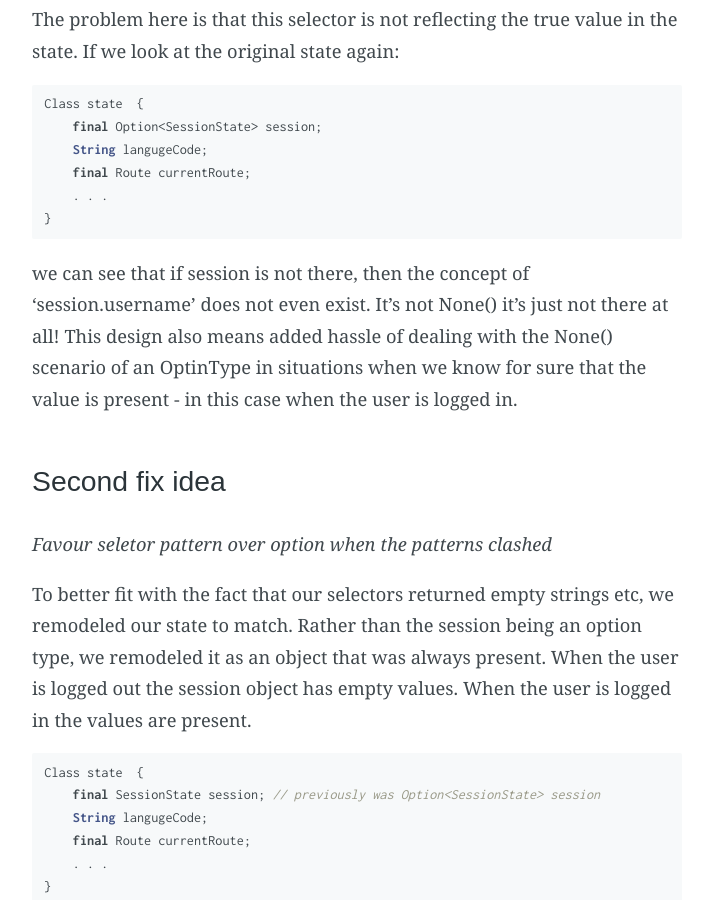
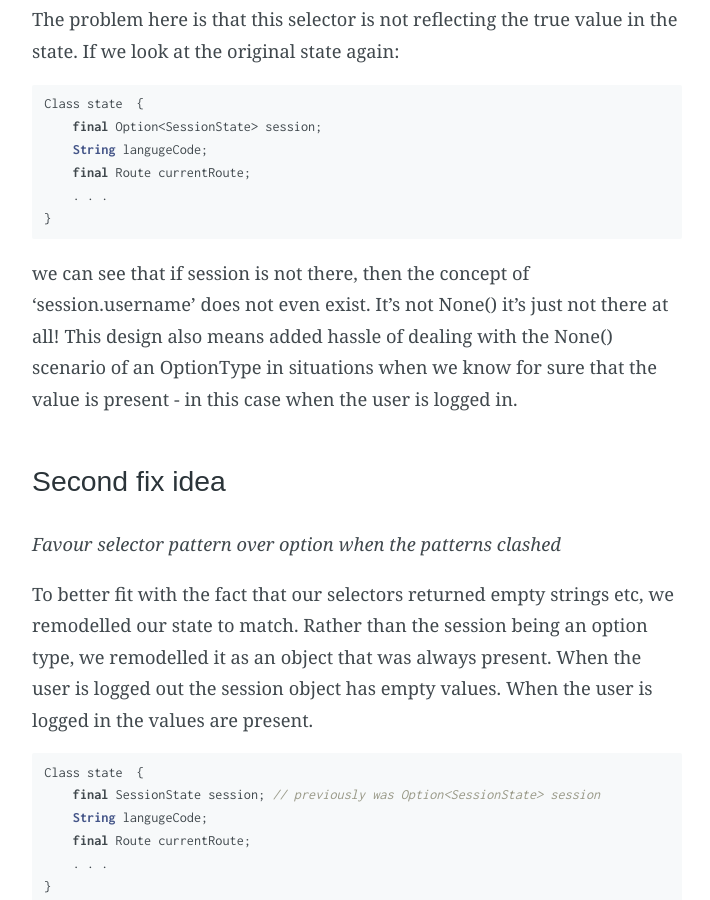
Before and after one commit to liefery-it-legacy/blog, a Jekyll site: the page built from _posts/2019-07-15-battle-of-the-patterns-part-1.md, in a window 1280 px wide and 900 px high, scrolled down 4946 px. Shown: the whole window, without its empty margins (283-993 px from the left). Built offline with Jekyll 4.4.1, drawn with Linux system fonts in a browser that asks for light colours; some web fonts are replaced; comment, search, counter and statistics services are not loaded; some of the changed text lies outside the part shown.

Commit message:
spellchecker

````diff
--- a/_posts/2019-07-15-battle-of-the-patterns-part-1.md
+++ b/_posts/2019-07-15-battle-of-the-patterns-part-1.md
@@ -81,7 +81,7 @@ Class state  {
 
 In this design, there is no session when the user is logged out. When the user logs in we create a session object that contains information about the currently logged in user, and their orders. This made session a prime candidate for using Option type, which we have done with  Option<SessionState>
 
-When we go to use this session we handle it with a Fold function
+When we go to use this session, we handle it with a Fold function
 that takes 2 callbacks - one for if the option value is None() and one for if there is a value (Some)
 
 ```dart
@@ -138,13 +138,13 @@ Class state  {
 ```
 
 we can see that if session is not there, then the concept of ‘session.username’ does not even exist. It’s not None() it’s just not there at all!
-This design also means added hassle of dealing with the None() scenario of an OptinType in situations when we know for sure that the value is present - in this case when the user is logged in.
+This design also means added hassle of dealing with the None() scenario of an OptionType in situations when we know for sure that the value is present - in this case when the user is logged in.
 
 
 ## Second fix idea
-_Favour seletor pattern over option when the patterns clashed_
+_Favour selector pattern over option when the patterns clashed_
 
-To better fit with the fact that our selectors returned empty strings etc, we remodeled our state to match. Rather than the session being an option type, we remodeled it as an object that was always present. When the user is logged out the session object has empty values. When the user is logged in the values are present.
+To better fit with the fact that our selectors returned empty strings etc, we remodelled our state to match. Rather than the session being an option type, we remodelled it as an object that was always present. When the user is logged out the session object has empty values. When the user is logged in the values are present.
 
 ```dart
 Class state  {
@@ -197,7 +197,7 @@ String getLoggedInUserName(SessionState session) =>
  session.userName;
 
 ```
-This restricts us to only ever calling this selector when the session exists, but it means we are guaranteed a non null return value. By passing something other than state however, we are no longer hiding away the state structure. For example if the state was refactored and session was renamed to `userDetails` and restructured, we would have to refactor every selector. We will have lost the main benefit of redux selectors – to encapsulate away the inner structure of the state object.
+This restricts us to only ever calling this selector when the session exists, but it means we are guaranteed a non-null return value. By passing something other than state however, we are no longer hiding away the state structure. For example if the state was refactored and session was renamed to `userDetails` and restructured, we would have to refactor every selector. We will have lost the main benefit of redux selectors – to encapsulate away the inner structure of the state object.
 
 #### Bonus idea:
 
````
Also changed, not shown: other parts of _posts/2019-07-15-battle-of-the-patterns-part-1.md (+10 -10 lines).
